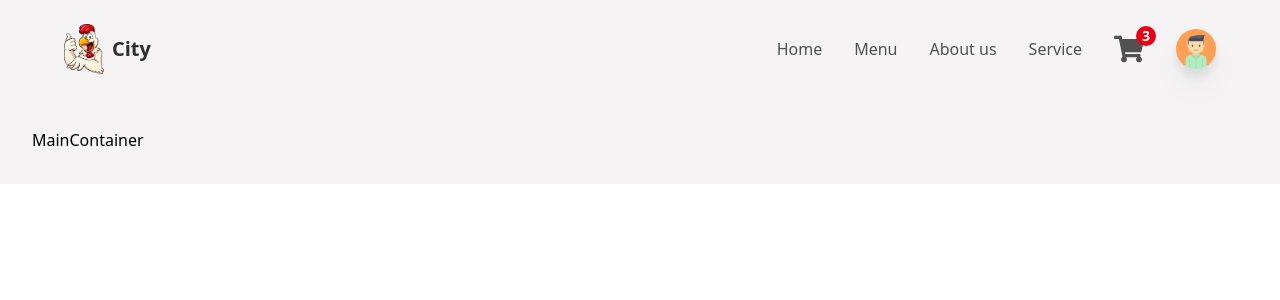
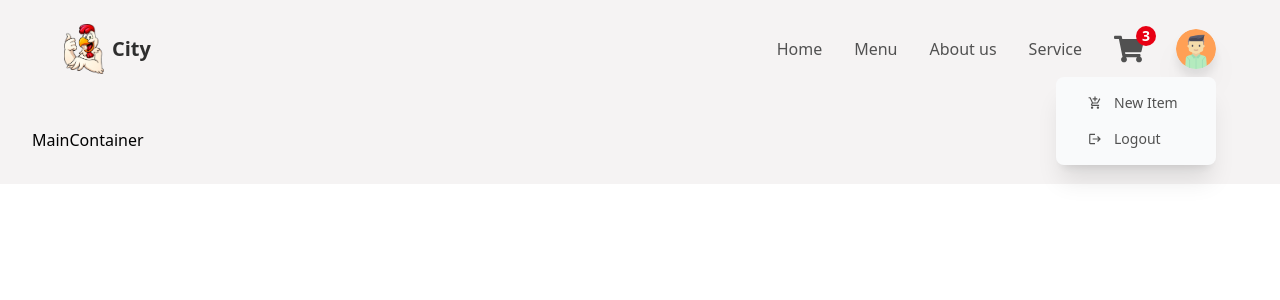
Before and after one commit to aziv7/twcss-food-app, a React (Create React App) app: page / in a window 1280 px wide. Both pictures are taken after a click on the picture 1196 px from the left and 49 px from the top of the page. Shown: the top 300 px of the page. Built offline with nearby package versions, Linux system fonts and the light colour scheme.

Commit message:
dropdown menu with twcss

```diff
--- a/src/components/Header.jsx
+++ b/src/components/Header.jsx
@@ -1,10 +1,17 @@
-import React from 'react';
+import React, { useState } from 'react';
 import Logo from '../img/logo.png';
 import Avatar from '../img/avatar.png';
 import { Link } from 'react-router-dom';
+
+import { MdAddShoppingCart } from 'react-icons/md';
+
+import { MdLogout } from 'react-icons/md';
+
 import { FaShoppingCart } from 'react-icons/fa';
 import { motion } from 'framer-motion';
 const Header = () => {
+  const [dropdown, setDropdown] = useState(false);
+
   return (
     <div className='fixed w-screen z-50  p-6 px-16  '>
       <div className='hidden md:flex w-full h-full justify-between'>
@@ -38,12 +45,24 @@ const Header = () => {
           <div className='relative'>
             {' '}
             <motion.img
+              onClick={() => setDropdown(!dropdown)}
               whileTap={{ scale: 0.6 }}
               loading='lazy'
-              className='w-10 cursor-pointer min-w-[40px] h-10 min-h-[40px] drop-shadow-xl'
+              className='rounded-full w-10 cursor-pointer min-w-[40px] h-10 min-h-[40px] drop-shadow-xl'
               src={Avatar}
               alt='user profile picture'
             />
+            {dropdown == true && (
+              <div className='w-40 bg-gray-50 shadow-xl rounded-lg absolute flex flex-col px-4 py-2 right-0 top-12'>
+                <p className='px-4 py-2 rounded-lg cursor-pointer gap-3 flex items-center hover:bg-slate-200 transition-all duration-150 ease-in-out text-textColor text-sm '>
+                  <MdAddShoppingCart /> New Item
+                </p>
+
+                <p className='px-4 py-2 rounded-lg cursor-pointer gap-3 flex items-center hover:bg-slate-200 transition-all duration-150 ease-in-out text-textColor text-sm'>
+                  <MdLogout /> Logout
+                </p>
+              </div>
+            )}
           </div>
         </div>
       </div>
```
